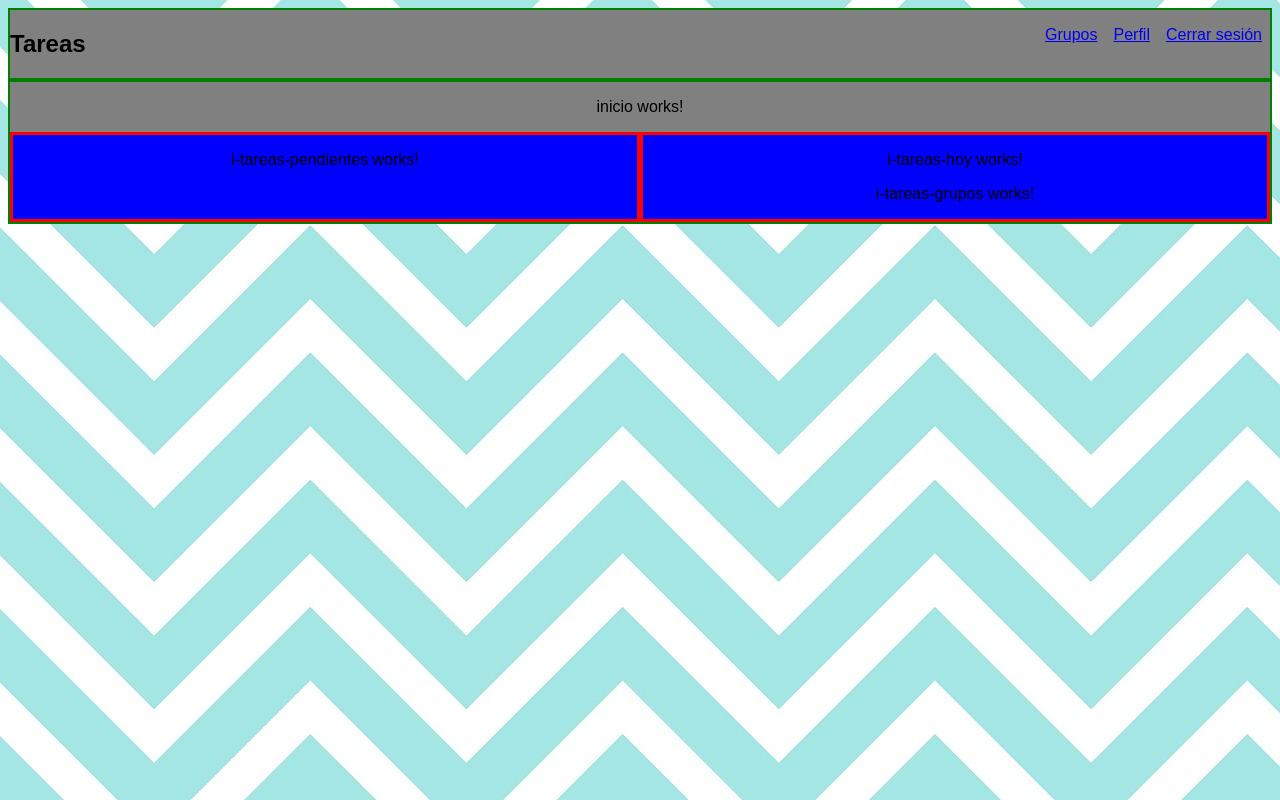
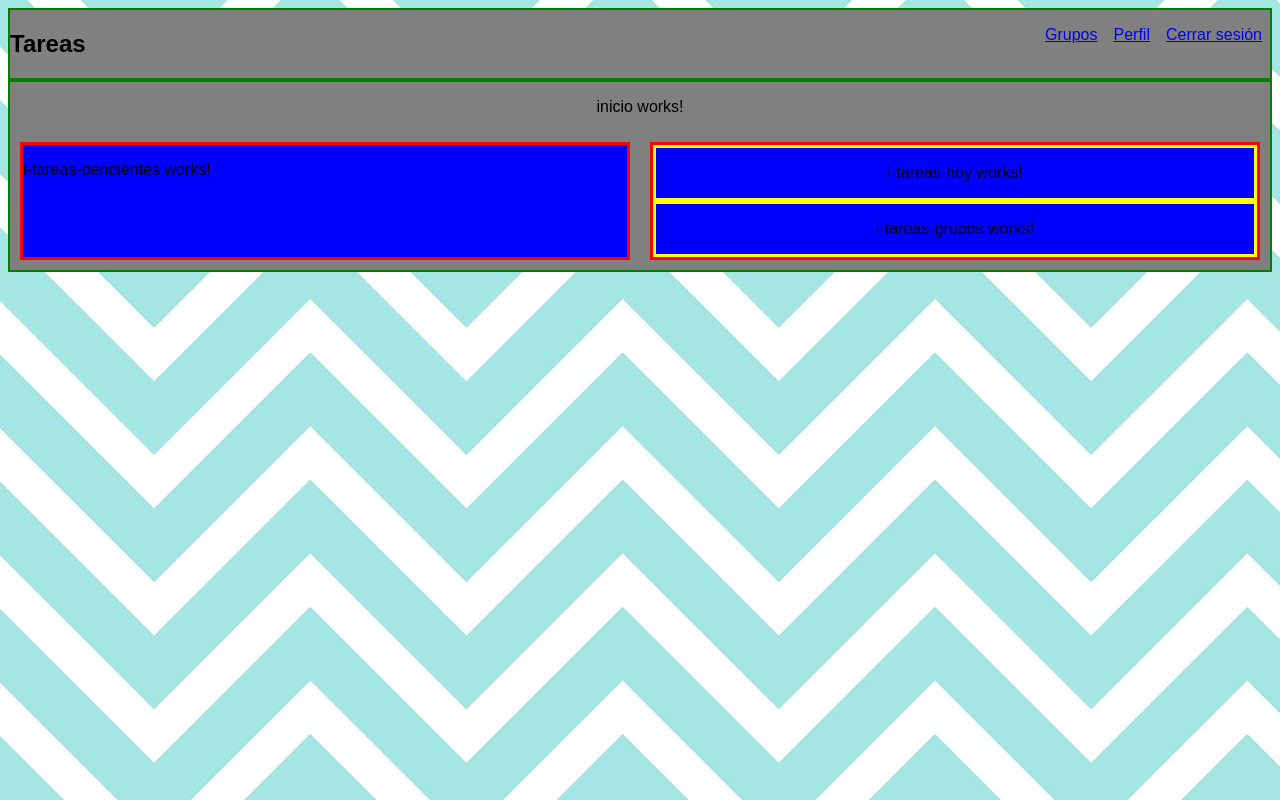
Before and after one commit to mpaulaacosta/nextu-angular2-ejercicio-componentes-y-directivas, an Angular app in the folder tareas/: page / in a window 1280 px wide. Built offline with nearby package versions, Linux system fonts and the light colour scheme.

Commit message:
flex y estructura del componente inicio

```diff
--- a/tareas/src/styles.css
+++ b/tareas/src/styles.css
@@ -15,13 +15,7 @@ t-root {
   border: 1px solid black;
 }*/
 
-t-barra-superior {
-  border: 2px solid green;
-  flex: 100%;
-  text-align: center;
-}
-
-t-inicio {
+.contenedor-principal >* {
   border: 2px solid green;
   flex: 100%;
   text-align: center;
@@ -35,4 +29,12 @@ t-inicio {
   background-color: blue;
   border: 3px solid red;
   flex: 50%; /* en realidad no me funciona el porcentaje pero si no pongo esta línea flex no utiliza todo el ancho*/
+  margin: 10px;
+  display: flex;
+  flex-flow: row wrap;
 }
+
+.contenedor-inicio-derecho >* {
+  border: 3px solid yellow;
+  flex: 100%;
+}
```
